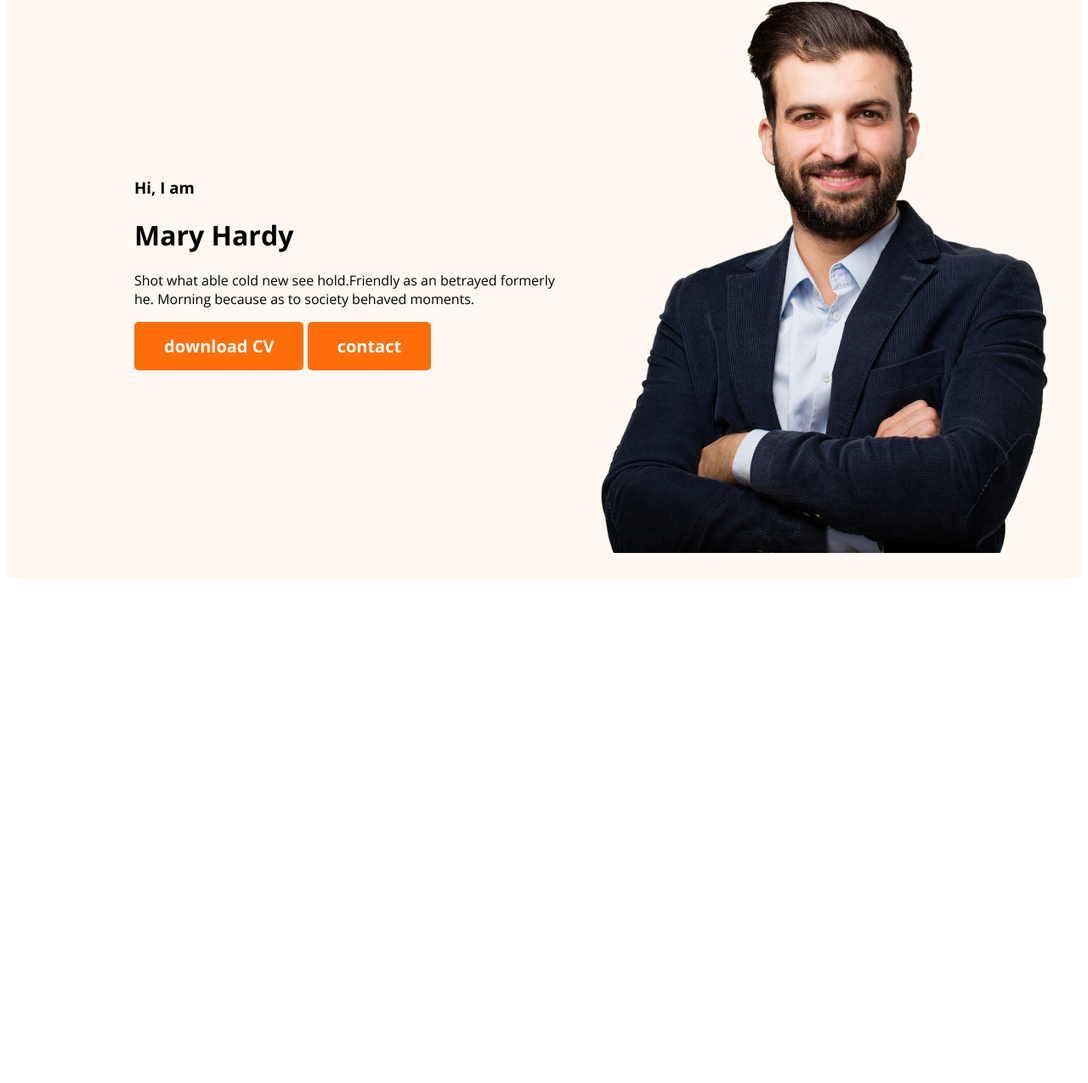
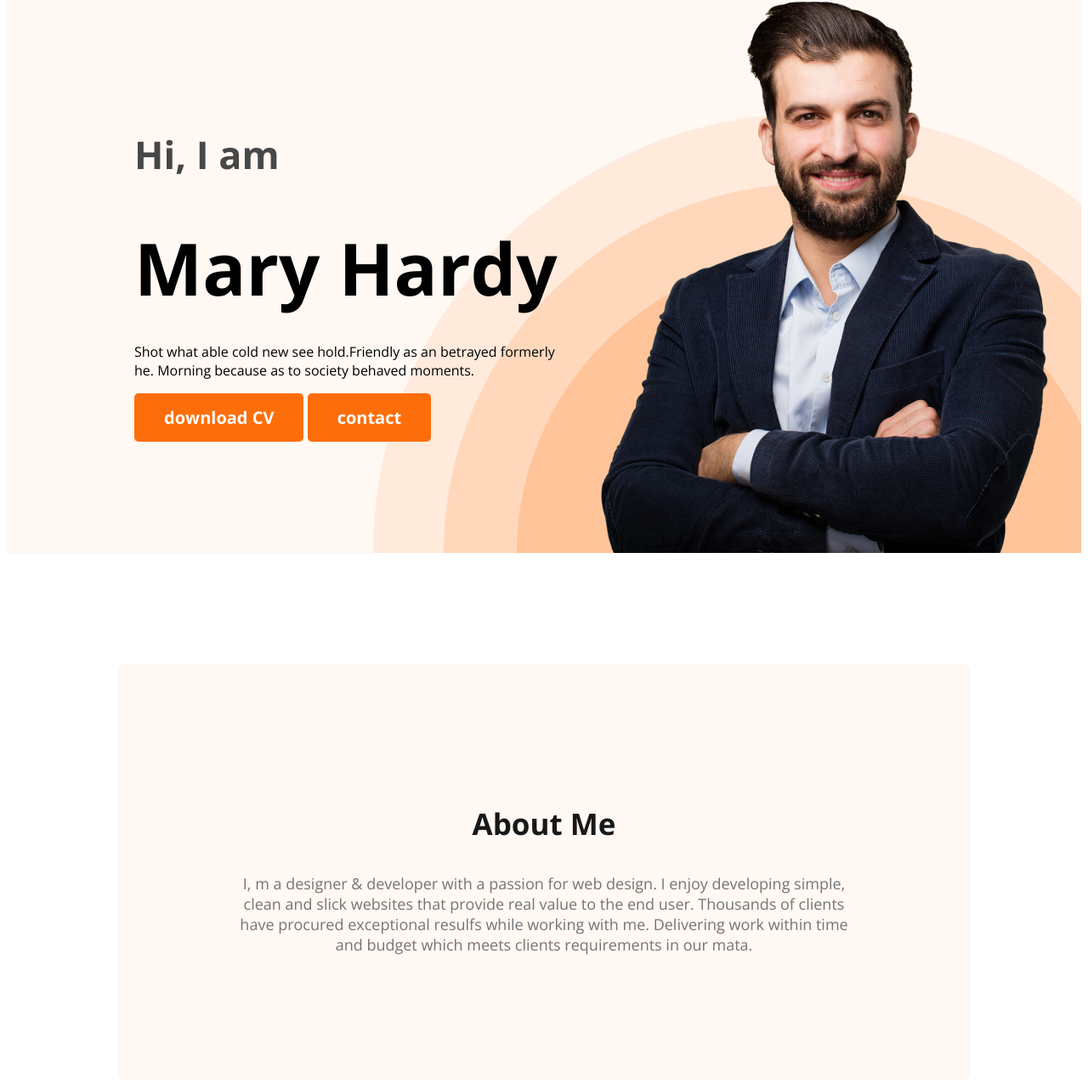
Before and after one commit to pather22996/web-developer-portfolio, a plain HTML site: page index.html in a window 1280 px wide. Shown: the part 214-1489 px from the top of the page at 85% size. Before the commit the page ends 903 px from the top, so only its background shows below. Drawn offline with nearby package versions, Linux system fonts and the light colour scheme.

Commit message:
about section created

```diff
--- a/index.html
+++ b/index.html
@@ -24,7 +24,7 @@
            <div class="banner-content">
             <h3 class="banner-greeting">Hi, I  am</h3>
             <h1 class="banner-title">Mary Hardy</h1>
-            <p>Shot what able cold new see hold.Friendly as an betrayed formerly he. Morning because as to society behaved moments.</p>
+            <p class="banner-description">Shot what able cold new see hold.Friendly as an betrayed formerly he. Morning because as to society behaved moments.</p>
             <button class="btn-primary">download CV</button>
             <button class="btn-primary">contact</button>
         </div>
@@ -32,7 +32,10 @@
          </div>
     </header>
     <main>
-
+<section class="about">
+<h3 class="section-title">About Me</h3>
+<p class="section-description">I, m a designer & developer with a passion for web design. I enjoy developing simple, clean and slick websites that provide real value to the end user. Thousands of clients have procured exceptional resulfs while working with me. Delivering work within time and budget which meets clients requirements in our mata.</p>
+</section>
     </main>
     <footer>
 
--- a/styles/portfolio.css
+++ b/styles/portfolio.css
@@ -5,6 +5,18 @@ body{
 }
 .text-primary{
     color: #FD6E0A;
+}
+.section-title{
+    color: #181818;
+    text-align: center;
+    font-size: 35px;
+    font-style: normal;
+    font-weight: 700px;
+}
+.section-description{
+    color: #757575;
+    text-align: center;
+    font-size:18px ;
 }
 .btn-primary{
     border-radius: 5px;
@@ -44,12 +56,47 @@ nav a{
 /*header related styles */
 .header{
     background-color: #FFF8F3;
+    background-image: url('/images/header_bg.png');
+    background-repeat: no-repeat;
+    background-position: bottom right;
 }
 .banner{
-    padding: 30px 30px 30px 150px ;
+    padding: 30px 30px 0px 150px ;
     display: flex;
     align-items: center;
+    justify-content: space-between;
 }
 .banner.profile-pic{
 width: 500px;
 }
+.banner-greeting{
+    font-size: 45px;
+    color: #474747;
+    margin-bottom: opx;
+}
+.banner-title{
+    font-size: 85px;
+    font-weight:700px;
+    margin-top: 5px;
+    margin-bottom:20px;
+}
+.banner-description{
+    margin-top: 30px;
+}
+.banner-content{
+    max-width: 500px;
+}
+
+
+
+/*main section styles*/
+
+
+
+/*about section styles*/
+.about{
+    padding:130px ;
+    border-radius: 10px;
+    background-color: #FFF8F3;
+    margin: 130px ;
+}
```
